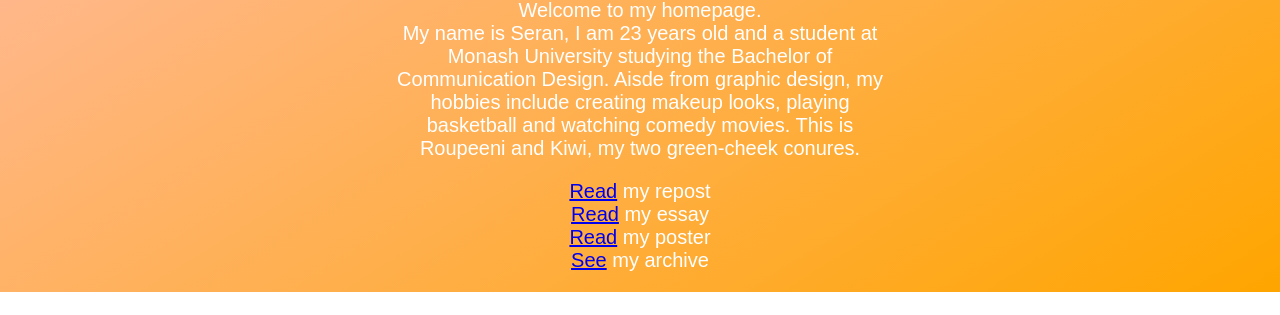
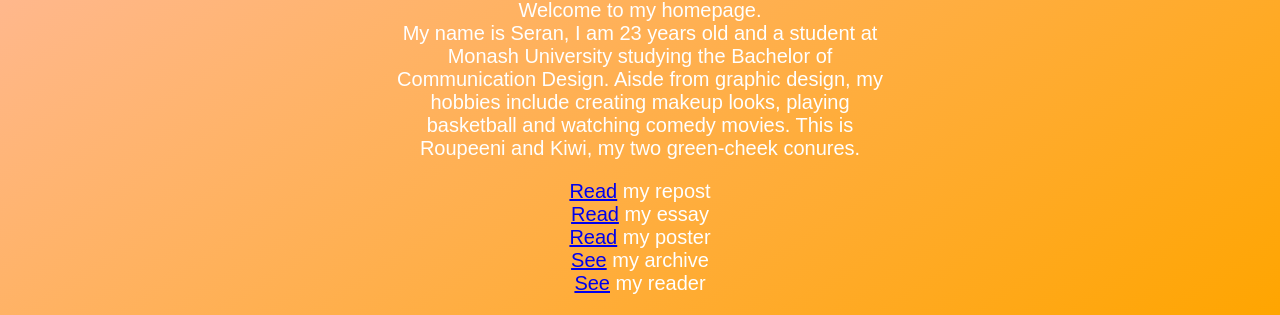
Before and after one commit to Seran95/Seran95.github.io, a plain HTML site: page index.html in a window 1280 px wide. Shown: the part 511-826 px from the top of the page. Before the commit the page ends 803 px from the top, so only its background shows below. Drawn offline with Linux system fonts and the light colour scheme.

Commit message:
final upload

```diff
--- a/index.html
+++ b/index.html
@@ -23,7 +23,8 @@
     <a href="https://www.pinterest.com.au/seran95/iconic-makeup-looks-of-the-20th-century/">Read</a> my repost <br>
     <a href="2_essay/index.html">Read</a> my essay <br>
     <a href="3_poster/poster.html">Read</a> my poster<br>
-    <a href="4_archive_class/index.html">See</a> my archive
+    <a href="4_archive_class/index.html">See</a> my archive<br>
+    <a href="5_reader/index.html">See</a> my reader
   </p>
 
   </body>
```
Also changed, not shown: ._index.html, 5_reader/._index.html.
